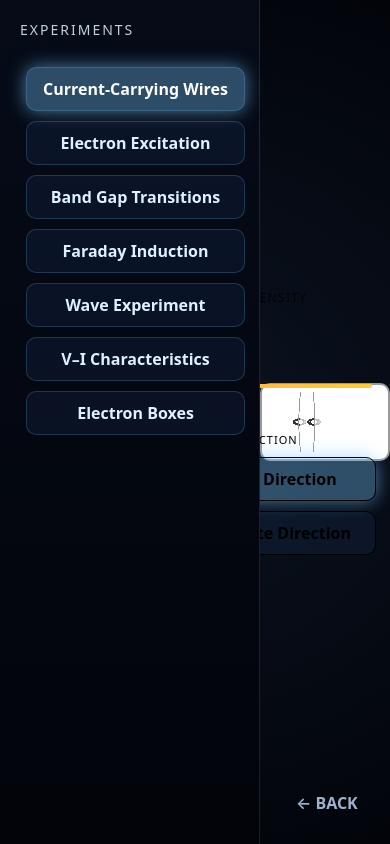
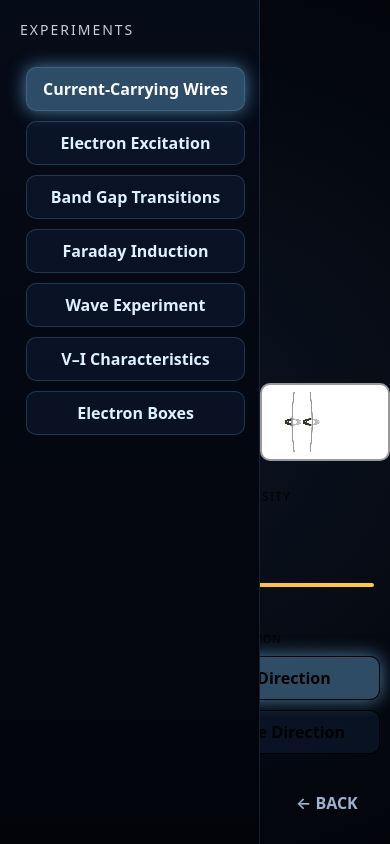
Before and after one commit to Assam157/RadiationLab, a React (Create React App) app: page /em in a window 390 px wide. Built offline with nearby package versions, Linux system fonts and the light colour scheme.

Commit message:
Add files via upload

```diff
--- a/src/components/EMLab.css
+++ b/src/components/EMLab.css
@@ -7,24 +7,32 @@
   box-sizing: border-box;
 }
 
-html, body {
+html {
+  width: 100%;
+  height: -webkit-fill-available;
+}
+
+body {
   margin: 0;
   padding: 0;
   width: 100%;
-  height: 100%;
+  min-height: 100dvh;
   overflow-x: hidden;
   font-family: "Segoe UI", system-ui, -apple-system, sans-serif;
   background: #02040a;
   color: #e6f2ff;
 }
 
-/* NEVER force canvas background */
+/* ======================================================
+   CANVAS (HARD STABLE — NO JUMPING)
+   ====================================================== */
 canvas {
   display: block;
-  background: transparent;
+  width: 100%;
+  height: 100%;
   max-width: 100%;
   max-height: 100%;
-  height: auto;
+  background: transparent;
 }
 
 /* ======================================================
@@ -33,10 +41,11 @@ canvas {
 .cinema-root {
   position: relative;
   width: 100vw;
-  height: 100vh;
+  height: 100dvh;
+  min-height: 100dvh;
   background: radial-gradient(circle at center, #0b1320, #02040a);
   overflow: hidden;
-  contain: layout paint; /* HARD STABILITY LOCK */
+  contain: layout paint;
 }
 
 .cinema-root canvas {
@@ -83,6 +92,7 @@ canvas {
   transform: translateX(-50%);
   display: flex;
   gap: 22px;
+  z-index: 15;
 }
 
 .cinema-btn {
@@ -114,7 +124,7 @@ canvas {
 }
 
 /* ======================================================
-   ENERGY PANEL
+   ENERGY PANEL (SLIDER FIXED)
    ====================================================== */
 .cinema-energy {
   position: absolute;
@@ -122,7 +132,10 @@ canvas {
   top: 50%;
   transform: translateY(-50%);
   width: 200px;
+  max-width: calc(100vw - 32px);
   color: #e6f2ff;
+  box-sizing: border-box;
+  z-index: 20;
 }
 
 .cinema-energy .label {
@@ -140,7 +153,7 @@ canvas {
 }
 
 /* ======================================================
-   CINEMATIC SLIDER (STABLE)
+   CINEMATIC SLIDER (NO OVERFLOW)
    ====================================================== */
 .cinema-energy input[type="range"] {
   appearance: none;
@@ -149,6 +162,8 @@ canvas {
   background: linear-gradient(to right, #ffb347, #ffcc33);
   border-radius: 999px;
   outline: none;
+  margin: 0;
+  padding: 0;
 }
 
 .cinema-energy input[type="range"]::-webkit-slider-thumb {
@@ -157,6 +172,7 @@ canvas {
   height: 14px;
   border-radius: 50%;
   background: #fff3c4;
+  margin-top: -5px;
   box-shadow:
     0 0 18px rgba(255, 200, 100, 0.9),
     0 0 32px rgba(255, 180, 80, 0.6);
@@ -175,6 +191,7 @@ canvas {
   border: none;
   color: rgba(200, 220, 255, 0.8);
   cursor: pointer;
+  z-index: 20;
 }
 
 .cinema-back:hover,
@@ -183,13 +200,13 @@ canvas {
 }
 
 /* ======================================================
-   LAB ROOT (LEFT | CENTER | RIGHT SAFE)
+   LAB ROOT
    ====================================================== */
 .lab-root {
   display: grid;
   grid-template-columns: 260px minmax(0, 1fr);
   width: 100vw;
-  height: 100vh;
+  height: 100dvh;
   background: radial-gradient(circle, #0b1320, #02040a);
 }
 
@@ -239,7 +256,7 @@ canvas {
 }
 
 /* ======================================================
-   CANVAS WRAPPER (HARD STABLE)
+   CANVAS WRAPPER (NO JUMP)
    ====================================================== */
 .lab-canvas-wrap {
   position: relative;
@@ -250,37 +267,42 @@ canvas {
   contain: layout paint;
 }
 
-.lab-canvas-wrap canvas {
-  max-width: 100%;
-  max-height: 100%;
-  object-fit: contain;
-}
-
 /* ======================================================
-   MOBILE BEHAVIOR (NO HACKS)
+   MOBILE BEHAVIOR (LOCKED & SAFE)
    ====================================================== */
 @media (max-width: 768px) {
 
-  .lab-root,
-  .cinema-root {
+  .cinema-energy {
+    position: fixed;
+    right: 16px;
+    bottom: 90px;
+    top: auto;
+    transform: none;
+    width: min(220px, calc(100vw - 32px));
+  }
+
+  .cinema-toggle {
+    bottom: 24px;
+  }
+
+  .cinema-root,
+  .lab-root {
     height: 100dvh;
   }
 
-  .cinema-energy {
-    right: 20px;
-    transform: translateY(-50%);
-  }
-
-  .lab-canvas-wrap canvas,
-  .cinema-root canvas {
-    max-width: 100%;
-    max-height: 92dvh;
+  canvas {
+    width: 100%;
+    height: 100%;
   }
 }
 
 @media (max-width: 480px) {
-  .lab-canvas-wrap canvas,
-  .cinema-root canvas {
-    max-height: 96dvh;
+
+  .cinema-title {
+    font-size: 22px;
+  }
+
+  .cinema-title span {
+    font-size: 11px;
   }
 }
```
